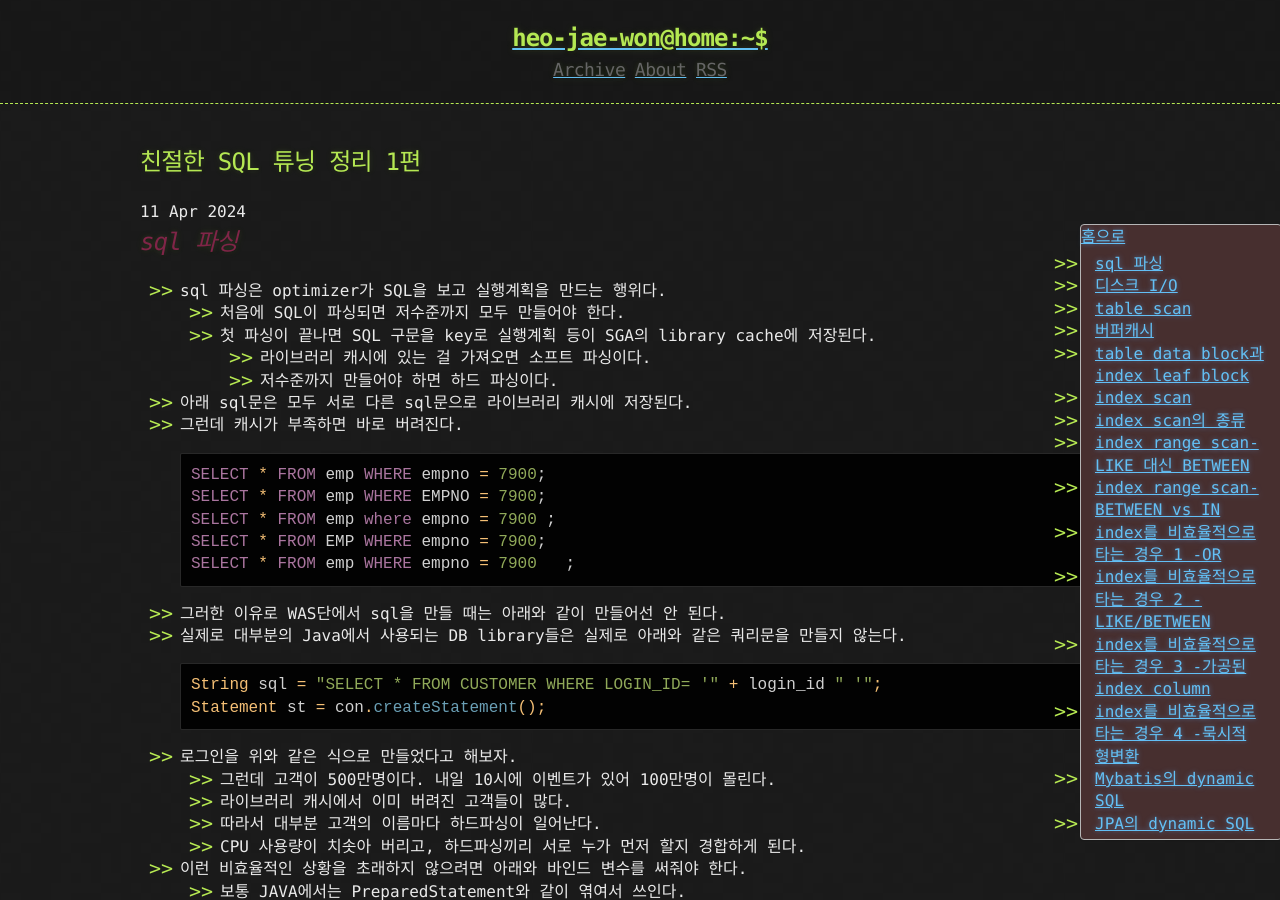
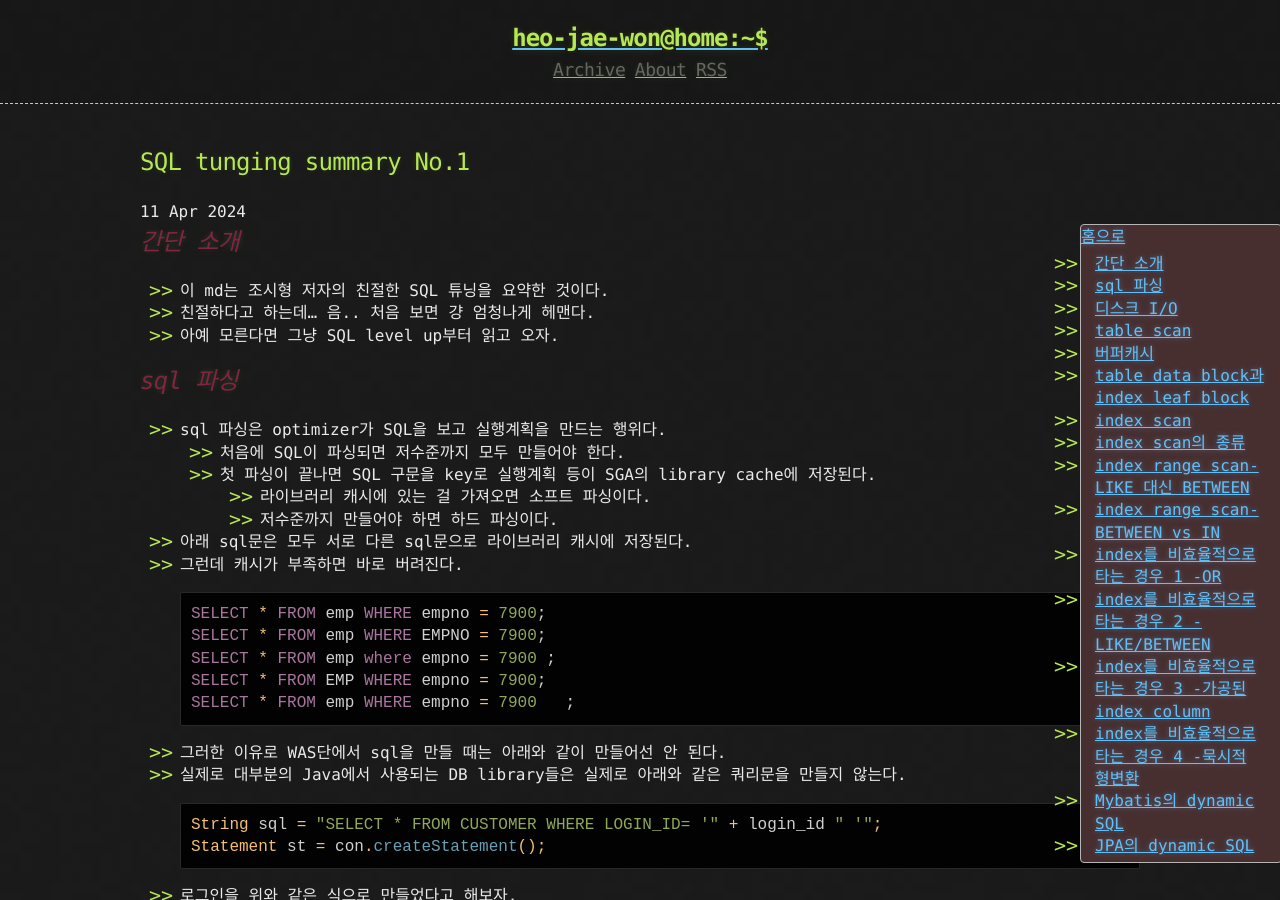
Before and after one commit to Heo-Jae-Won/Heo-Jae-Won.github.io, a Jekyll site: the page built from _posts/2024-04-11-oracle-1.md, in a window 1280 px wide and 900 px high. Built offline with Jekyll 4.4.1, drawn with Linux system fonts in a browser that asks for light colours.

Commit message:
intro added

```diff
--- a/_posts/2024-04-11-oracle-1.md
+++ b/_posts/2024-04-11-oracle-1.md
@@ -1,7 +1,12 @@
 ---
-title: 친절한 SQL 튜닝 정리 1편
+title: SQL tunging summary No.1
 published: true
 ---
+
+## <span style="color:#802548">_간단 소개_</span>
+- 이 md는 조시형 저자의 친절한 SQL 튜닝을 요약한 것이다.
+- 친절하다고 하는데... 음.. 처음 보면 걍 엄청나게 헤맨다.
+- 아예 모른다면 그냥 SQL level up부터 읽고 오자.
 
 ## <span style="color:#802548">_sql 파싱_</span>
 - sql 파싱은 optimizer가 SQL을 보고 실행계획을 만드는 행위다.
```
